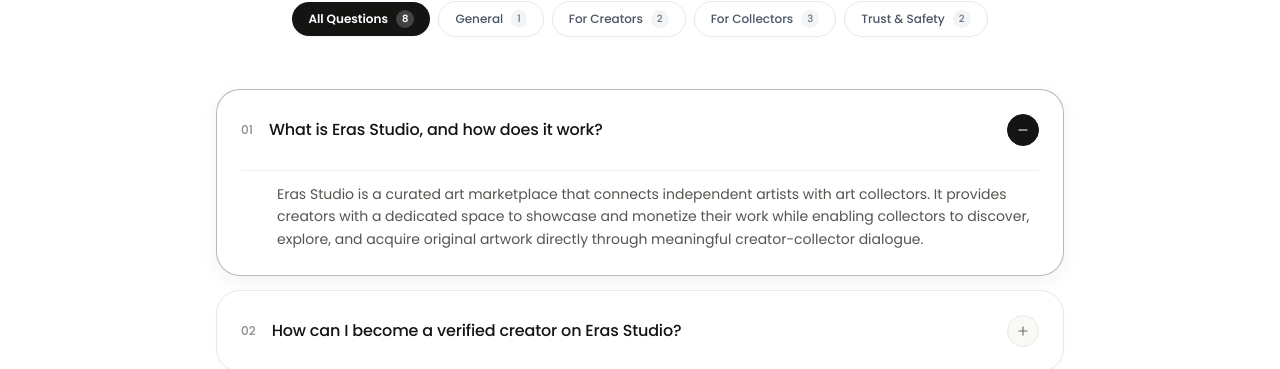
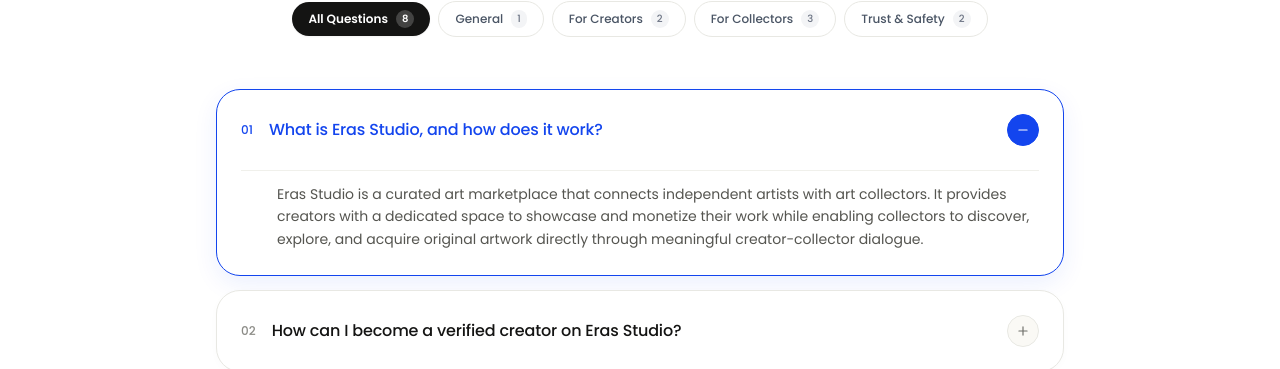
Before and after one commit to viresh-s/Eras-Studio, a Next.js app: page /faq in a window 1280 px wide. Shown: the part 422-791 px from the top of the page. Built offline with nearby package versions, Linux system fonts and the light colour scheme; no server answers.

Commit message:
style(faq): add blue border and blue text hover effects to question tabs and category buttons

```diff
--- a/src/app/(public)/faq/page.tsx
+++ b/src/app/(public)/faq/page.tsx
@@ -178,8 +178,9 @@ export default function FaqPage() {
                 className={`px-4 py-2 rounded-full whitespace-nowrap text-xs font-medium cursor-pointer transition-all duration-150 flex items-center gap-2 ${
                   isActive
                     ? 'bg-[#141413] text-white shadow-xs font-semibold'
-                    : 'text-gray-600 bg-white border border-[#E8E8E3] hover:border-[#141413]/30 hover:text-[#141413]'
+                    : 'text-gray-600 bg-white border border-[#E8E8E3] hover:border-[#1345EE] hover:text-[#1345EE]'
                 }`}
+                style={{ fontFamily: "var(--font-poppins), 'Poppins', sans-serif" }}
               >
                 <span>{cat.label}</span>
                 <span
@@ -203,22 +204,24 @@ export default function FaqPage() {
               return (
                 <div
                   key={item.id}
-                  className={`bg-white rounded-2xl sm:rounded-3xl border transition-all duration-200 overflow-hidden ${
+                  className={`group bg-white rounded-2xl sm:rounded-3xl border transition-all duration-200 overflow-hidden cursor-pointer ${
                     isOpen
-                      ? 'border-[#141413]/30 shadow-[0_6px_20px_rgba(20,20,19,0.05)]'
-                      : 'border-[#E8E8E3] hover:border-[#D1D1CB] shadow-[0_2px_8px_rgba(20,20,19,0.02)]'
+                      ? 'border-[#1345EE] shadow-[0_8px_24px_rgba(19,69,238,0.08)]'
+                      : 'border-[#E8E8E3] hover:border-[#1345EE] hover:shadow-[0_8px_24px_rgba(19,69,238,0.08)] shadow-[0_2px_8px_rgba(20,20,19,0.02)]'
                   }`}
                 >
                   <button
                     type="button"
                     onClick={() => toggleItem(item.id)}
-                    className="w-full p-5 sm:p-6 flex items-start sm:items-center justify-between gap-4 text-left group cursor-pointer"
+                    className="w-full p-5 sm:p-6 flex items-start sm:items-center justify-between gap-4 text-left cursor-pointer"
                     aria-expanded={isOpen}
                   >
                     <div className="flex items-start sm:items-center gap-3 sm:gap-4 flex-1 min-w-0">
                       {/* Item Counter */}
                       <span
-                        className="text-xs text-[#8A8A85] shrink-0 pt-0.5 sm:pt-0 font-medium"
+                        className={`text-xs shrink-0 pt-0.5 sm:pt-0 font-medium transition-colors ${
+                          isOpen ? 'text-[#1345EE]' : 'text-[#8A8A85] group-hover:text-[#1345EE]'
+                        }`}
                         style={{ fontFamily: "var(--font-poppins), 'Poppins', sans-serif" }}
                       >
                         {item.id}
@@ -226,7 +229,9 @@ export default function FaqPage() {
 
                       <div className="flex-1 min-w-0">
                         <h3
-                          className="text-sm sm:text-base font-medium text-[#141413] group-hover:text-[#1345EE] transition-colors leading-snug"
+                          className={`text-sm sm:text-base font-medium transition-colors leading-snug ${
+                            isOpen ? 'text-[#1345EE]' : 'text-[#141413] group-hover:text-[#1345EE]'
+                          }`}
                           style={{ fontFamily: "var(--font-poppins), 'Poppins', sans-serif" }}
                         >
                           {item.q}
@@ -238,8 +243,8 @@ export default function FaqPage() {
                     <span
                       className={`w-7 h-7 sm:w-8 sm:h-8 rounded-full border flex items-center justify-center shrink-0 transition-all ml-1 mt-0.5 sm:mt-0 ${
                         isOpen
-                          ? 'bg-[#141413] text-white border-[#141413]'
-                          : 'bg-[#FAF9F5] text-[#6E6E69] border-[#E8E8E3] group-hover:border-[#141413]/40 group-hover:text-[#141413]'
+                          ? 'bg-[#1345EE] text-white border-[#1345EE]'
+                          : 'bg-[#FAF9F5] text-[#6E6E69] border-[#E8E8E3] group-hover:border-[#1345EE] group-hover:bg-[#1345EE]/10 group-hover:text-[#1345EE]'
                       }`}
                     >
                       {isOpen ? (
```
